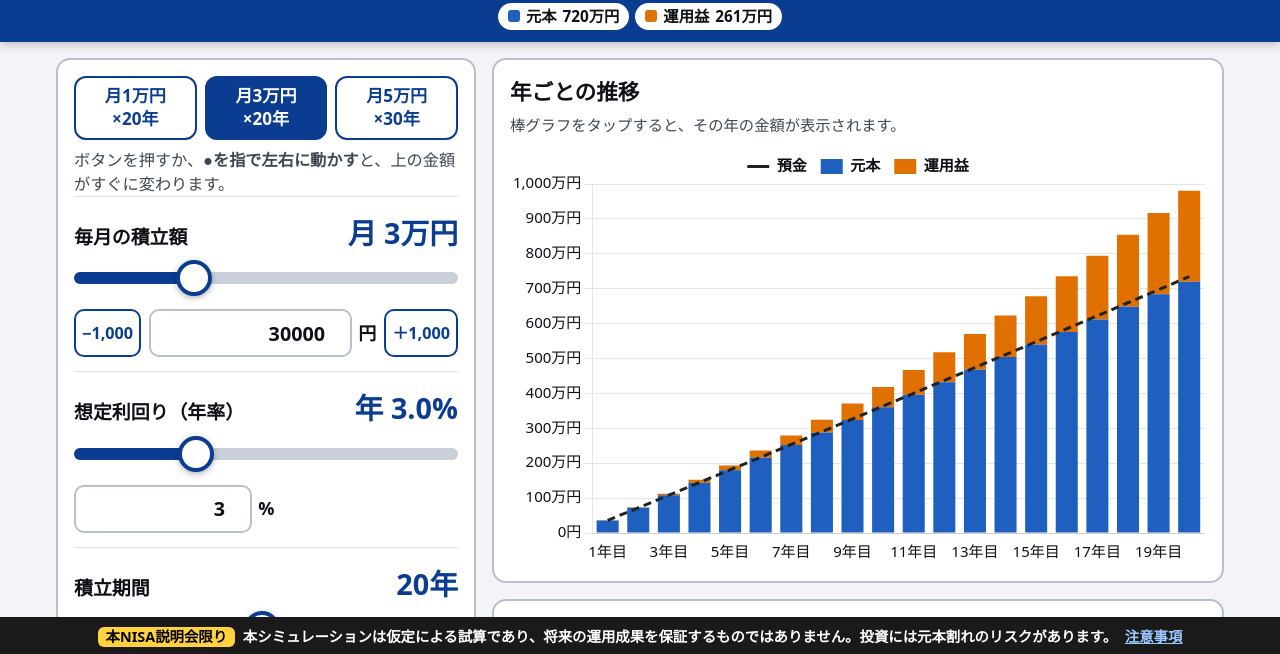
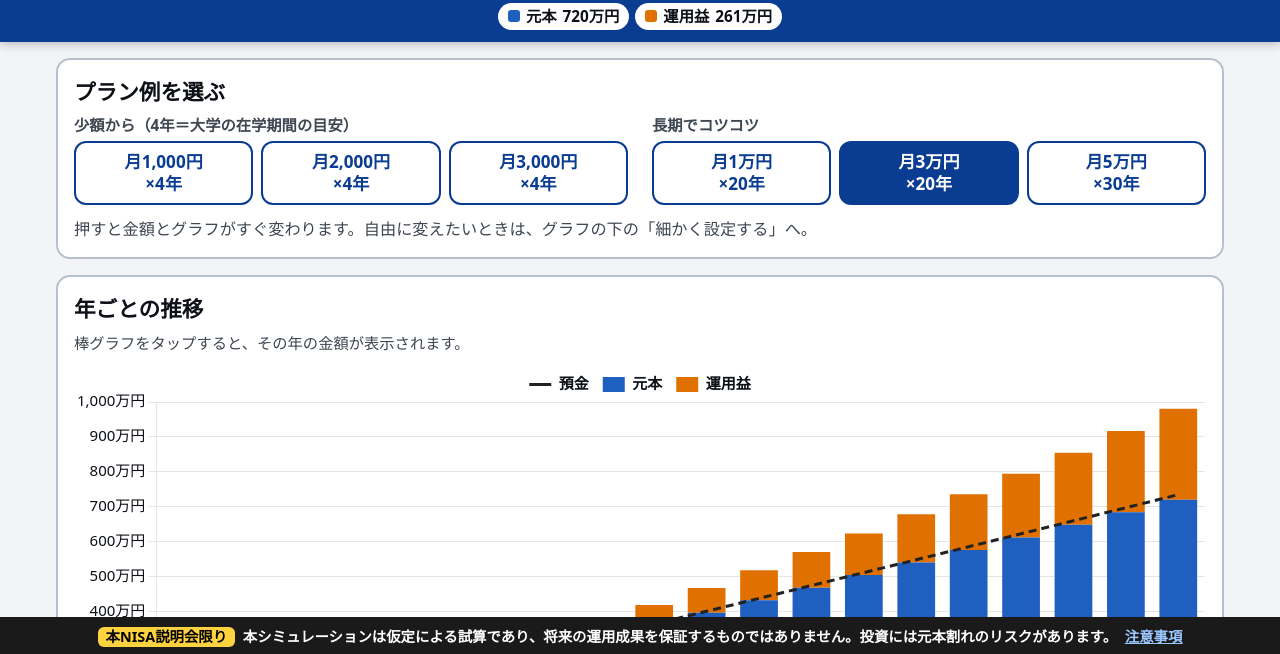
Before and after one commit to nisa-seminar/nisa, a plain HTML site: page index.html in a window 1280 px wide. Shown: the part 143-797 px from the top of the page. Drawn offline with nearby package versions, Linux system fonts and the light colour scheme.

Commit message:
少額プラン例を追加し、プラン例→グラフ→細かい設定の順に並べ替え
Co-Authored-By: Claude Opus 5.5 <noreply@anthropic.com>

```diff
--- a/index.html
+++ b/index.html
@@ -105,8 +105,19 @@ small { font-size: 0.8em; }
 }
 .results { display: grid; gap: 16px; align-content: start; min-width: 0; }
 
+/* PC：プラン例とグラフは横いっぱい、その下に「細かく設定」と結果を横並び */
 @media (min-width: 900px) {
-  .layout { grid-template-columns: minmax(340px, 420px) 1fr; align-items: start; }
+  .layout {
+    grid-template-columns: minmax(340px, 420px) 1fr;
+    grid-template-areas: "presets presets" "chart chart" "inputs results";
+    align-items: start;
+  }
+  .presets-panel { grid-area: presets; }
+  .chart-panel { grid-area: chart; }
+  .inputs { grid-area: inputs; }
+  .results { grid-area: results; }
+  .preset-groups { display: grid; grid-template-columns: 1fr 1fr; gap: 0 24px; }
+  .preset-group .preset-label { margin-top: 0; }
 }
 
 .panel {
@@ -128,12 +139,17 @@ small { font-size: 0.8em; }
   color: var(--primary);
   border-radius: 12px;
   font-weight: 800;
-  font-size: 0.95rem;
+  font-size: clamp(0.8rem, 4vw, 0.95rem);
   line-height: 1.3;
+  padding: 4px 2px;
+  white-space: nowrap;
   cursor: pointer;
 }
 .preset[aria-pressed="true"] { background: var(--primary); color: var(--primary-ink); }
 
+.preset-label { margin: 0 0 4px; font-size: 0.85rem; font-weight: 800; color: var(--muted); }
+.preset-group + .preset-group { margin-top: 10px; }
+@media (min-width: 900px) { .preset-group + .preset-group { margin-top: 0; } }
 .howto { margin: 4px 0 0; font-size: 0.9rem; color: var(--muted); }
 
 /* ---------- くわしい設定（折りたたみ） ---------- */
@@ -329,16 +345,44 @@ input[type="range"]::-moz-range-thumb {
 </header>
 
 <main class="layout">
-  <!-- ===== 入力 ===== -->
-  <section class="panel inputs" aria-labelledby="inputsTitle">
-    <h2 id="inputsTitle" class="visually-hidden">条件の入力</h2>
-
-    <div class="presets" role="group" aria-label="プリセット">
+  <!-- ===== プラン例（プリセット） ===== -->
+  <section class="panel presets-panel" aria-labelledby="presetsTitle">
+    <h2 id="presetsTitle" class="panel-title">プラン例を選ぶ</h2>
+    <div class="preset-groups">
+    <div class="preset-group">
+    <p class="preset-label" id="presetSmall">少額から（4年＝大学の在学期間の目安）</p>
+    <div class="presets" role="group" aria-labelledby="presetSmall">
+      <button type="button" class="preset" data-monthly="1000" data-years="4">月1,000円<br>×4年</button>
+      <button type="button" class="preset" data-monthly="2000" data-years="4">月2,000円<br>×4年</button>
+      <button type="button" class="preset" data-monthly="3000" data-years="4">月3,000円<br>×4年</button>
+    </div>
+    </div>
+    <div class="preset-group">
+    <p class="preset-label" id="presetLong">長期でコツコツ</p>
+    <div class="presets" role="group" aria-labelledby="presetLong">
       <button type="button" class="preset" data-monthly="10000" data-years="20">月1万円<br>×20年</button>
       <button type="button" class="preset" data-monthly="30000" data-years="20">月3万円<br>×20年</button>
       <button type="button" class="preset" data-monthly="50000" data-years="30">月5万円<br>×30年</button>
     </div>
-    <p class="howto">ボタンを押すか、<b>●を指で左右に動かす</b>と、上の金額がすぐに変わります。</p>
+    </div>
+    </div>
+    <p class="howto">押すと金額とグラフがすぐ変わります。自由に変えたいときは、グラフの下の「細かく設定する」へ。</p>
+  </section>
+
+  <!-- ===== グラフ ===== -->
+  <section class="panel chart-panel" aria-labelledby="chartTitle">
+    <h2 id="chartTitle" class="panel-title">年ごとの推移</h2>
+    <p class="hint">棒グラフをタップすると、その年の金額が表示されます。</p>
+    <div class="chart-wrap">
+      <canvas id="chart" role="img" aria-label="元本と運用益の積み上げ棒グラフ、預金の推移の折れ線"></canvas>
+      <p id="chartError" class="chart-error" hidden>グラフを読み込めませんでした（インターネット接続をご確認ください）。数値の計算は通常どおり行えます。</p>
+    </div>
+  </section>
+
+  <!-- ===== 細かい設定 ===== -->
+  <section class="panel inputs" aria-labelledby="inputsTitle">
+    <h2 id="inputsTitle" class="panel-title">細かく設定する</h2>
+    <p class="hint">●を指で左右に動かすか、数字を入力してください。</p>
 
     <div class="field">
       <div class="field-head">
@@ -412,15 +456,6 @@ input[type="range"]::-moz-range-thumb {
   <!-- ===== 結果 ===== -->
   <section class="results" aria-labelledby="resultsTitle">
     <h2 id="resultsTitle" class="visually-hidden">シミュレーション結果</h2>
-
-    <div class="panel">
-      <h3 class="panel-title">年ごとの推移</h3>
-      <p class="hint">棒グラフをタップすると、その年の金額が表示されます。</p>
-      <div class="chart-wrap">
-        <canvas id="chart" role="img" aria-label="元本と運用益の積み上げ棒グラフ、預金の推移の折れ線"></canvas>
-        <p id="chartError" class="chart-error" hidden>グラフを読み込めませんでした（インターネット接続をご確認ください）。数値の計算は通常どおり行えます。</p>
-      </div>
-    </div>
 
     <div class="panel">
       <h3 class="panel-title">課税口座・預金との比較</h3>
```
